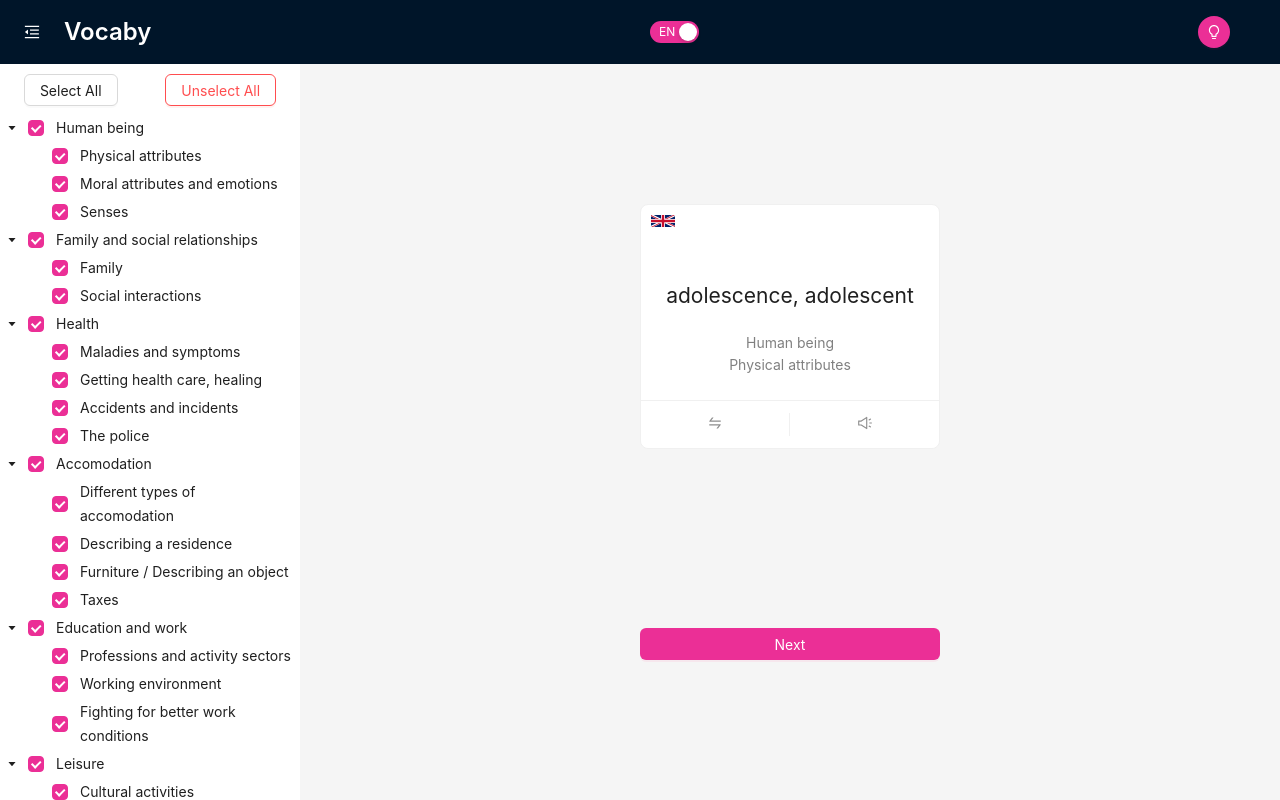
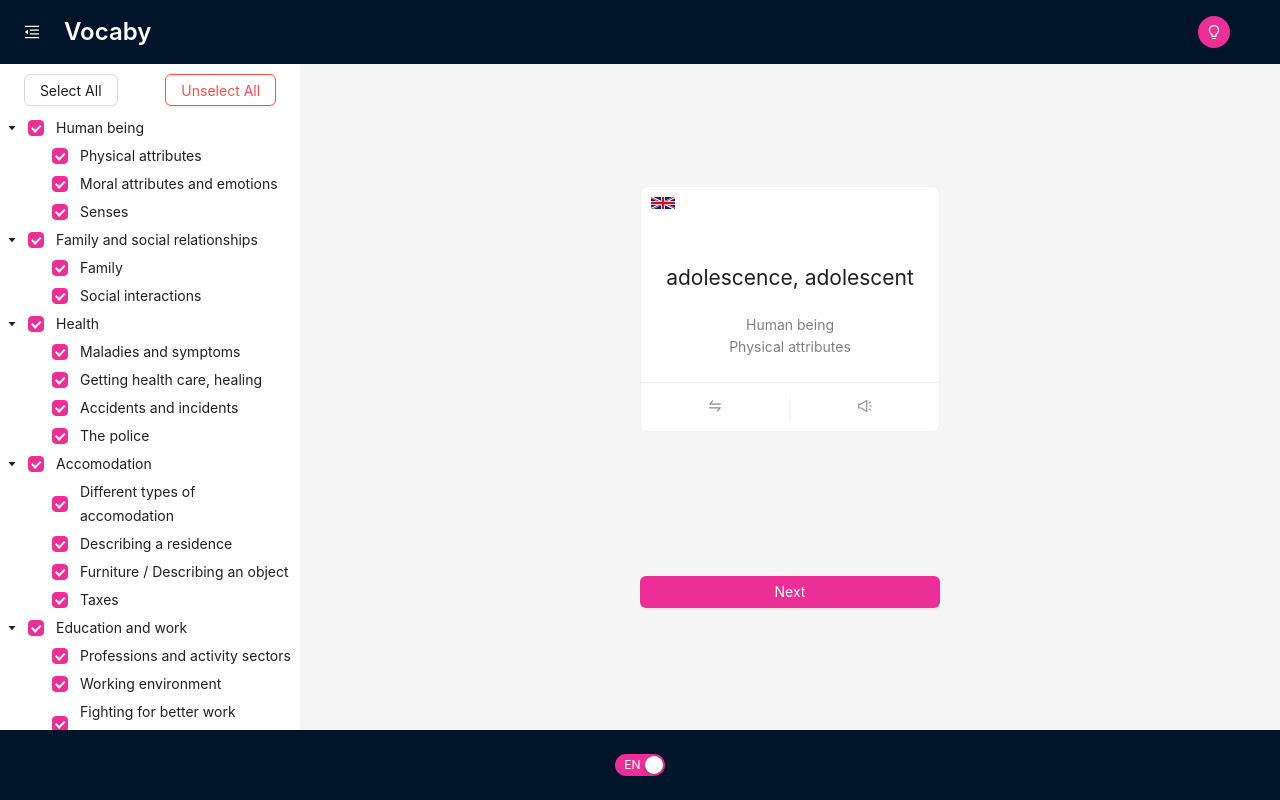
Before and after one commit to lexwolfy/vocaby, a React (Create React App) app: page / in a window 1280 px wide. Built offline with nearby package versions, Linux system fonts and the light colour scheme.

Commit message:
feat: move language switch into footer

```diff
--- a/src/App.tsx
+++ b/src/App.tsx
@@ -6,7 +6,7 @@ import { useThemeContext } from './ThemeContext';
 import { Layout, Button, Flex, Typography, Switch } from 'antd';
 import { BulbOutlined, BulbFilled, MenuUnfoldOutlined, MenuFoldOutlined } from '@ant-design/icons';
 
-const { Header, Content } = Layout;
+const { Header, Content, Footer } = Layout;
 
 interface VocabularyItem {
     french: string;
@@ -83,12 +83,6 @@ const App: React.FC = () => {
                 <Typography.Title level={3} style={{ color: 'white', margin: 0 }}>
                     Vocaby
                 </Typography.Title>
-                <Switch
-                    checked={language === 'en'}
-                    onChange={toggleLanguage}
-                    checkedChildren="EN"
-                    unCheckedChildren="FR"
-                />
                 <Button type="primary" shape="circle" icon={mode === 'dark' ? <BulbFilled /> : <BulbOutlined />} onClick={toggleTheme} />
                 </Flex>
             </Header>
@@ -104,6 +98,16 @@ const App: React.FC = () => {
                     </Content>
                 </Layout>
             </Layout>
+            <Footer style={{ backgroundColor: '#001529'}}>
+                <Flex justify='center' align='center'>
+                    <Switch
+                        checked={language === 'en'}
+                        onChange={toggleLanguage}
+                        checkedChildren="EN"
+                        unCheckedChildren="FR"
+                    />
+                </Flex>
+            </Footer>
         </Layout>
     );
 };
```
